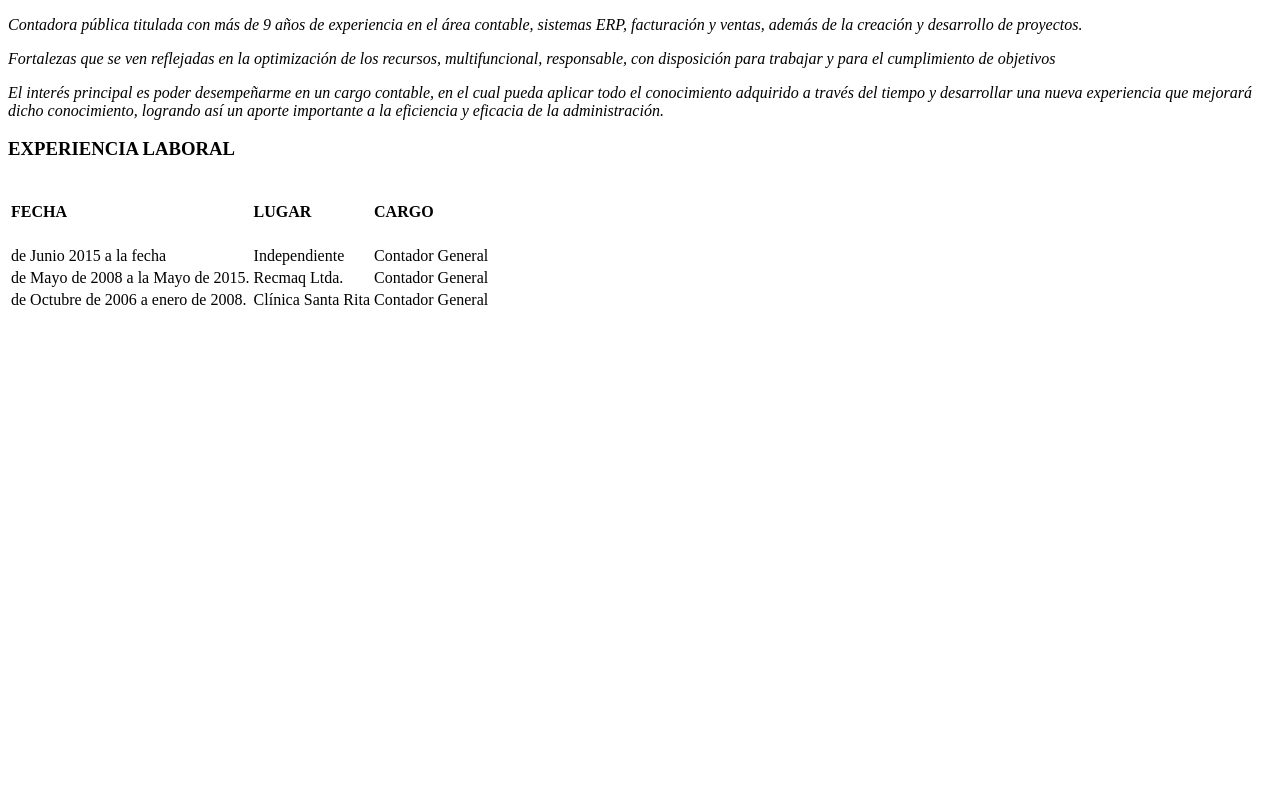
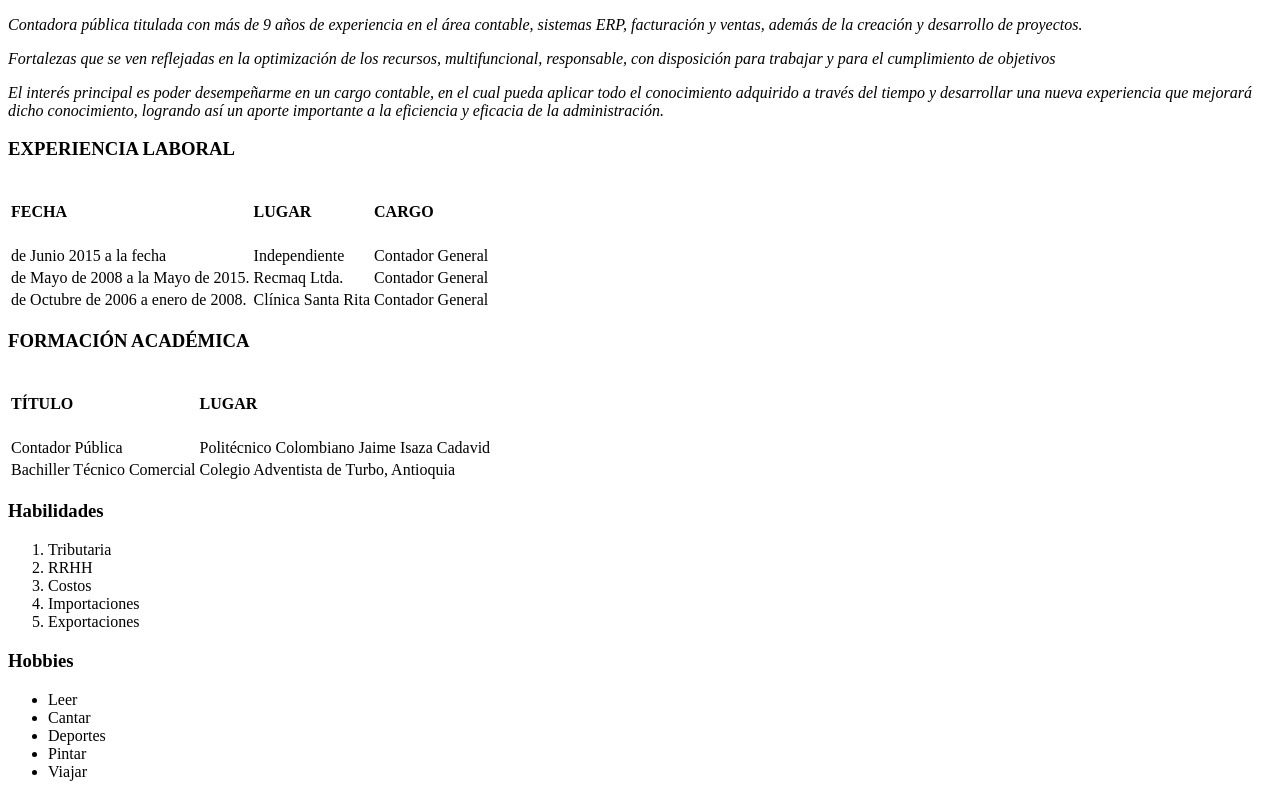
Before and after one commit to elemon20/experiencia2, a plain HTML site: page index.html in a window 1280 px wide. Shown: the part 511-1308 px from the top of the page. Before the commit the page ends 831 px from the top, so only its background shows below. Drawn offline with Linux system fonts and the light colour scheme.

Commit message:
formacion-academica

```diff
--- a/index.html
+++ b/index.html
@@ -27,5 +27,15 @@
 
 <table><tr><td><h4>FECHA</h4></td><td><h4>LUGAR</h4></td><td><h4>CARGO</h4></td></tr><tr><td>de Junio 2015 a la fecha</td><TD>Independiente</TD><td>Contador General</td></tr><tr><td>de Mayo de 2008 a la Mayo de 2015.</td><td>Recmaq Ltda.</td><td>Contador General</td></tr><tr><td>de Octubre de 2006 a enero de 2008.</td><td>Clínica Santa Rita</td><td>Contador General</td></tr></table>
 
+<h3>FORMACIÓN ACADÉMICA</h3>
+
+<table><tr><td><h4>TÍTULO</h4></td><td><h4>LUGAR</h4></td></tr><tr><td>Contador Pública</td><td>Politécnico Colombiano Jaime Isaza Cadavid</td></tr><tr><td>Bachiller Técnico Comercial</td><td>Colegio Adventista de Turbo, Antioquia</td></tr></table>
+
+<h3>Habilidades</h3>
+<ol><li>Tributaria</li><li>RRHH</li><li>Costos</li><li>Importaciones</li><li>Exportaciones</li></ol>
+
+<h3>Hobbies</h3>
+<ul><li>Leer</li><li>Cantar</li><li>Deportes</li><li>Pintar</li><li>Viajar</li></ul>
+
 </body>
 </html>
```
